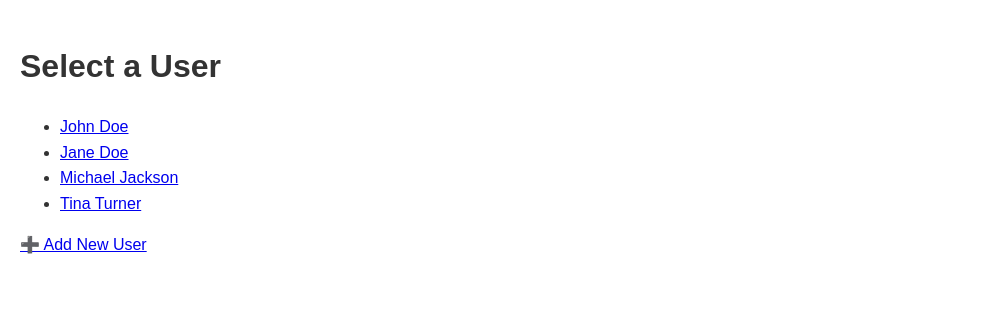
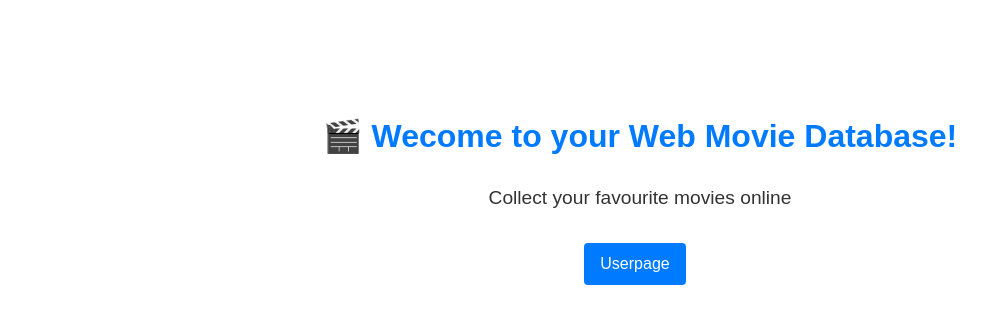
Before and after one commit to Martha-KW/movieweb_app, a Flask app: page / in a window 1280 px wide. Shown: the top 324 px of the page, without its empty margins (0-997 px from the left). Run offline with Flask 3, Linux system fonts and the light colour scheme.

Commit message:
homepage added

```diff
--- a/app.py
+++ b/app.py
@@ -15,7 +15,12 @@ if not app.secret_key:
     app.secret_key = 'fallback-key-für-development'
 
 @app.route("/")
-def index():
+def home():
+    return render_template("home.html")
+
+
+@app.route("/users")
+def list_users():
     users = data_manager.get_all_users()
     return render_template("user_select.html", users=users)
 
--- a/static/styles.css
+++ b/static/styles.css
@@ -127,7 +127,23 @@ tr:hover {
   color: white;
 }
 
+/* Homepage-Styles */
+.welcome-container {
+  max-width: 800px;
+  margin: 50px auto;
+  text-align: center;
+  padding: 20px;
+}
 
+.welcome-container h1 {
+  color: #007bff;
+  margin-bottom: 20px;
+}
+
+.welcome-container p {
+  font-size: 1.2rem;
+  margin-bottom: 30px;
+}
 
 
 /* ========== MOBILE STYLES ========== */
--- a/templates/add_user.html
+++ b/templates/add_user.html
@@ -8,6 +8,6 @@
     <button type="submit">Add User</button>
   </form>
   <p>
-    <a href="{{ url_for('user_select') }}">← Back to User List</a>
-  </p>
+<a href="{{ url_for('home') }}">Home</a>
+<a href="{{ url_for('list_users') }}">← Back to users</a>   </p>
 {% endblock %}
--- /dev/null
+++ b/templates/home.html
@@ -0,0 +1,9 @@
+{% extends "base.html" %}
+
+{% block content %}
+  <div class="welcome-container">
+    <h1>🎬 Wecome to your Web Movie Database!</h1>
+    <p>Collect your favourite movies online</p>
+    <a href="{{ url_for('list_users') }}" class="btn">Userpage</a>
+  </div>
+{% endblock %}
--- a/templates/movie_list.html
+++ b/templates/movie_list.html
@@ -19,7 +19,8 @@
 
   <div class="table-controls">
     <a href="{{ url_for('add_movie', user_id=user_id) }}" class="btn">➕ Add a New Movie</a>
-    <a href="/" class="btn">← Back to users</a>
+    <a href="{{ url_for('home') }}">Home</a>
+    <a href="{{ url_for('list_users') }}">← Back to users</a>
   </div>
 
   <div class="table-container">
--- a/templates/user_form.html
+++ b/templates/user_form.html
@@ -7,5 +7,6 @@
     <input type="text" name="username" required>
     <button type="submit">Add User</button>
   </form>
-  <a href="/">Back to user list</a>
+  <a href="{{ url_for('home') }}">Home</a>
+<a href="{{ url_for('list_users') }}">← Back to users</a>
 {% endblock %}
--- a/templates/user_select.html
+++ b/templates/user_select.html
@@ -15,5 +15,6 @@
 <!-- "Add a user" link  -->
 <p>
   <a href="{{ url_for('add_user') }}">➕ Add New User</a>
+<a href="{{ url_for('home') }}">Home</a>
 </p>
 {% endblock %}
```
Also changed, not shown: data/movies.db.
